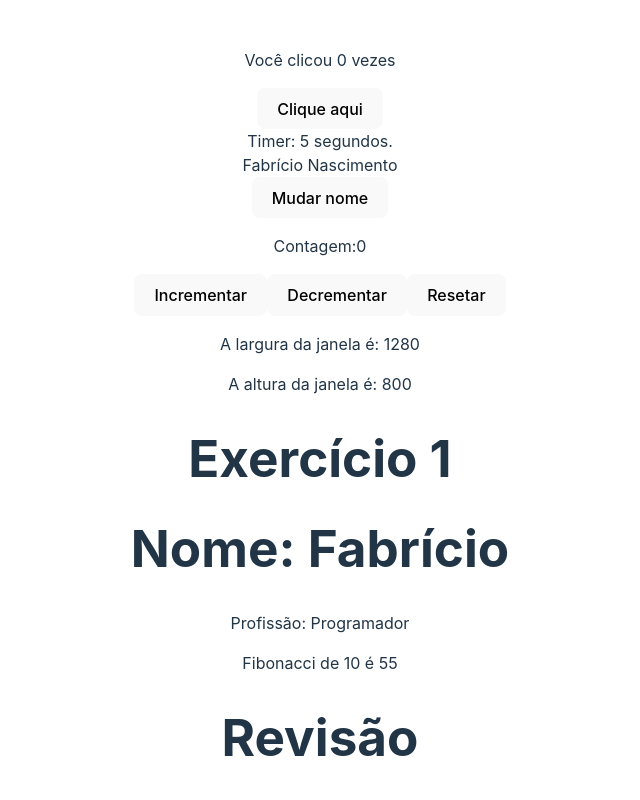
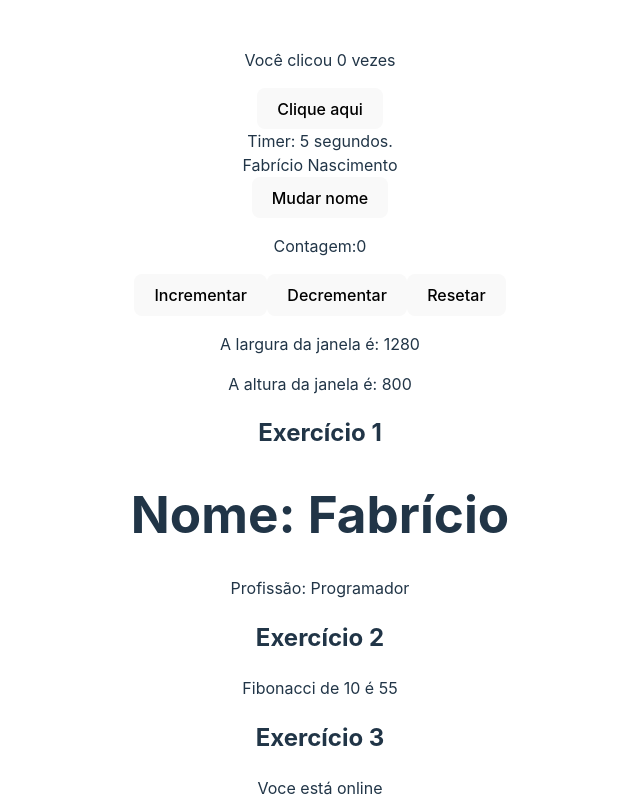
Before and after one commit to fnascimentosilva/React, a React (Vite) app in the folder 3_hooks/: page / in a window 1280 px wide. Shown: the top 800 px of the page, without its empty margins (320-960 px from the left). Built offline with nearby package versions, Linux system fonts and the light colour scheme.

Commit message:
finalizando o 3 exercicio

```diff
--- a/3_hooks/src/components/Exercises.jsx
+++ b/3_hooks/src/components/Exercises.jsx
@@ -1,4 +1,4 @@
-import {useEffect, useMemo } from "react";
+import {useEffect, useMemo, useState } from "react";
 
 /* Exercicio 1: Uso de useEffect para sincronização de dados
 Enunciado: Você precisa exibir informações de um usuário que são recebidas via props de um componente.
@@ -48,6 +48,38 @@ function FibCalculator ({num}) {
 
 }
 
+function useOnlineStatus(){
+    const [isOnLine, setIsOnLine] = useState(navigator.onLine);
+
+    useEffect(() => {
+
+        const handleOnLine = () => setIsOnLine(true);
+        const handleOffLine = () => setIsOnLine(false);
+
+        window.addEventListener('online', handleOnLine);
+        window.addEventListener('offline', handleOffLine);
+
+        //limpeza do evento
+
+        return () => {
+            window.removeEventListener('online', handleOnLine);
+            window.removeEventListener('offline', handleOffLine);
+        }
+    }, []);
+
+    return isOnLine;
+}
+
+function OnLineStatusIndicator(){
+    const isOnLine = useOnlineStatus();
+
+    return (
+        <div>
+            <p>Voce está {isOnLine ? 'online': 'offline'}</p>
+        </div>
+    )
+}
+
 function Exercises() {
 
     const userInfo = {name: "Fabrício", jobTitle: "Programador"};
@@ -55,9 +87,12 @@ function Exercises() {
 
     return (
         <div>
-            <h1>Exercício 1</h1>
+            <h2>Exercício 1</h2>
             <ExibirDadosUser Info = {userInfo} />
+            <h2>Exercício 2</h2>
             <FibCalculator num = {num}/>
+            <h2>Exercício 3</h2>
+            <OnLineStatusIndicator/>
         </div>
     )
 }
```
